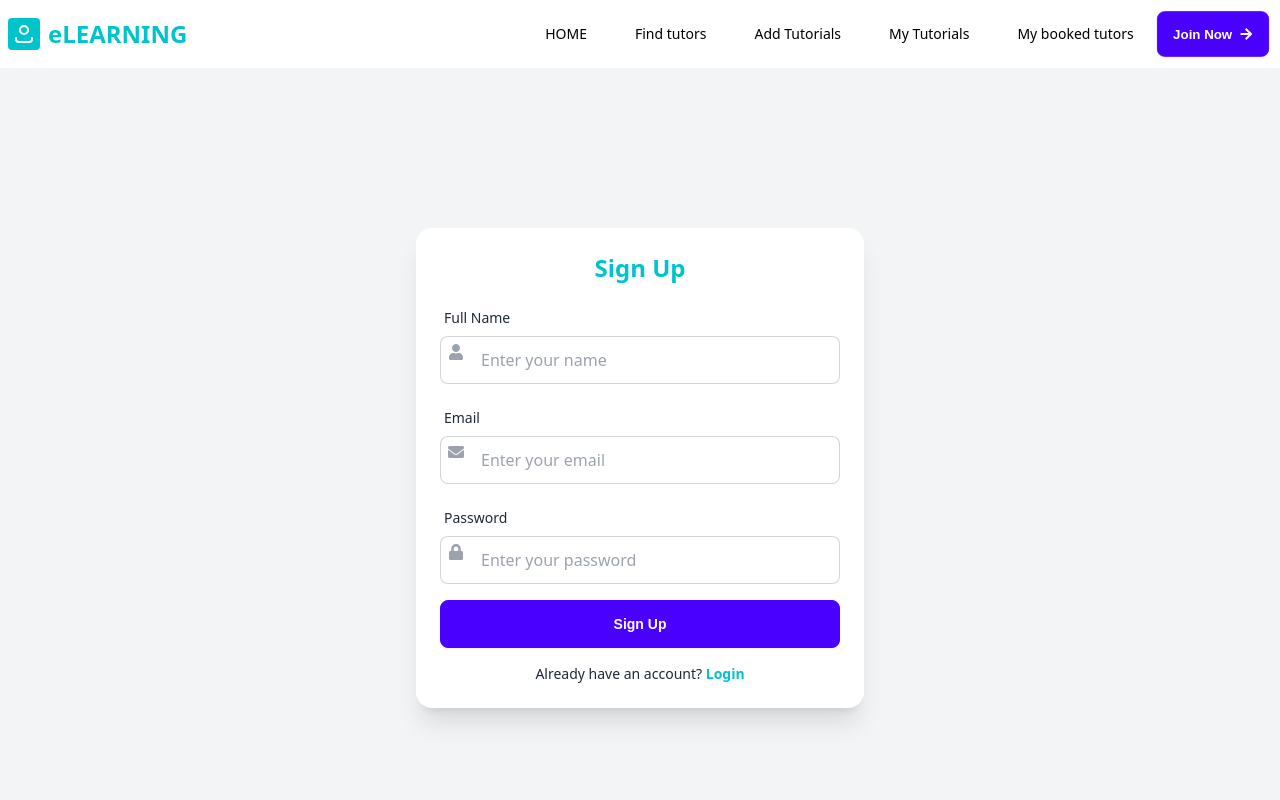
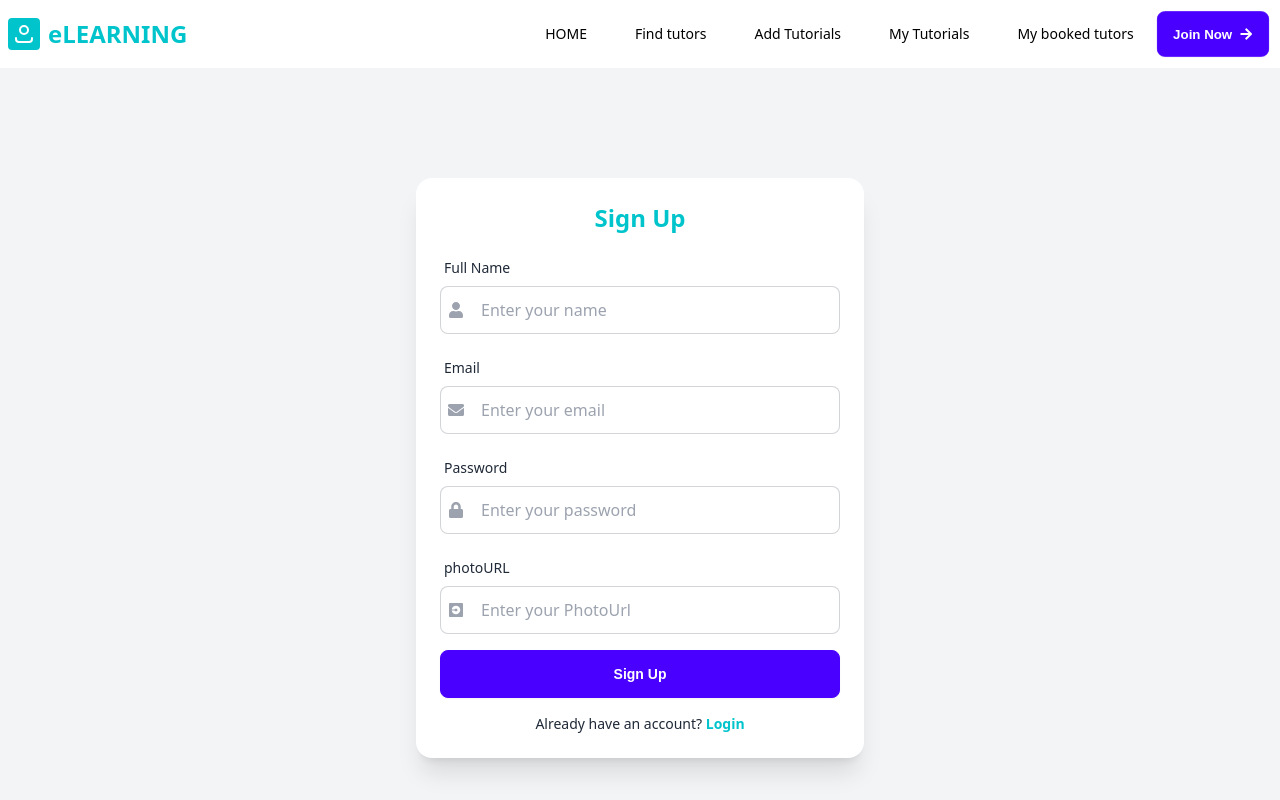
Before and after one commit to webdev-abu/E-Tutor-Booking, a React (Vite) app: page /registration in a window 1280 px wide. Shown: the top 800 px of the page. Built offline with nearby package versions, Linux system fonts and the light colour scheme; no server answers.

Commit message:
Registration ,Login, And Logout User Comaplate

```diff
--- a/src/components/Navbar.jsx
+++ b/src/components/Navbar.jsx
@@ -1,8 +1,10 @@
 import { Link, NavLink } from "react-router-dom";
 import { FaBars, FaTimes, FaArrowRight } from "react-icons/fa";
-import { useState } from "react";
+import { useContext, useState } from "react";
+import { AuthContext } from "../providers/AuthProvider";
 
 const Navbar = () => {
+  const { user, logOut } = useContext(AuthContext);
   const [isMenuOpen, setIsMenuOpen] = useState(false);
 
   const links = (
@@ -125,12 +127,46 @@ const Navbar = () => {
 
       {/* Join Now Button */}
       <div className="hidden lg:flex">
+        {user ? (
+          <>
+            <div className="dropdown dropdown-end">
+              <div
+                tabIndex={0}
+                role="button"
+                className="btn btn-ghost btn-circle avatar"
+              >
+                <div className="w-10 rounded-full">
+                  <img
+                    alt="Tailwind CSS Navbar component"
+                    src="https://img.daisyui.com/images/stock/photo-1534528741775-53994a69daeb.webp"
+                  />
+                </div>
+              </div>
+              <ul
+                tabIndex={0}
+                className="menu menu-sm dropdown-content bg-base-100 rounded-box z-[1] mt-3 w-52 p-2 shadow"
+              >
+                <li>
+                  <Link className="justify-between my-1 py-2">
+                    {user?.displayName}
+                  </Link>
+                </li>
+                <li>
+                  <Link className="justify-between my-1 py-2" onClick={logOut}>
+                    Logout
+                  </Link>
+                </li>
+              </ul>
+            </div>
+          </>
+        ) : (
           <Link to="/login">
             <button className="btn btn-primary text-white gap-2">
               Join Now
               <FaArrowRight />
             </button>
           </Link>
+        )}
       </div>
     </nav>
   );
--- a/src/pages/Authentication/Login.jsx
+++ b/src/pages/Authentication/Login.jsx
@@ -1,8 +1,47 @@
-import { NavLink } from "react-router-dom";
+import { NavLink, useLocation, useNavigate } from "react-router-dom";
 import { FaEnvelope, FaLock } from "react-icons/fa";
 import { AiOutlineGooglePlus } from "react-icons/ai";
+import { useContext } from "react";
+import { AuthContext } from "../../providers/AuthProvider";
+import toast from "react-hot-toast";
 
 const Login = () => {
+  const navigate = useNavigate();
+  const location = useLocation();
+  const from = location?.state || "/";
+  console.log(from);
+  const { signIn, signInWithGoogle } = useContext(AuthContext);
+
+  // Email Password Signin
+  const handleSignIn = async (e) => {
+    e.preventDefault();
+    const form = e.target;
+    const email = form.email.value;
+    const pass = form.password.value;
+    console.log({ email, pass });
+    try {
+      //User Login
+      await signIn(email, pass);
+      toast.success("Signin Successful");
+      navigate(from, { replace: true });
+    } catch (err) {
+      console.log(err);
+      toast.error(err?.message);
+    }
+  };
+
+  // Google Signin
+  const handleGoogleSignIn = async () => {
+    try {
+      await signInWithGoogle();
+
+      toast.success("Signin Successful");
+      navigate(from, { replace: true });
+    } catch (err) {
+      console.log(err);
+      toast.error(err?.message);
+    }
+  };
   return (
     <div className="flex items-center justify-center min-h-screen bg-gray-100">
       <div className="card w-full max-w-md bg-base-100 shadow-xl p-6">
@@ -10,7 +49,7 @@ const Login = () => {
           Login
         </h2>
 
-        <form>
+        <form onSubmit={handleSignIn}>
           {/* Email Field */}
           <div className="form-control mb-4">
             <label className="label">
@@ -22,6 +61,7 @@ const Login = () => {
               </span>
               <input
                 type="email"
+                name="email"
                 placeholder="Enter your email"
                 className="input input-bordered pl-10 w-full"
               />
@@ -39,6 +79,7 @@ const Login = () => {
               </span>
               <input
                 type="password"
+                name="password"
                 placeholder="Enter your password"
                 className="input input-bordered pl-10 w-full"
               />
@@ -60,8 +101,11 @@ const Login = () => {
         </p>
 
         <div className="divider">OR</div>
-        <div className="my-5">
-          <button className="btn btn-primary w-full">
+        <div className="my-2">
+          <button
+            onClick={handleGoogleSignIn}
+            className="btn btn-primary w-full"
+          >
             <AiOutlineGooglePlus className="text-xl" />
             Google
           </button>
--- a/src/pages/Authentication/Register.jsx
+++ b/src/pages/Authentication/Register.jsx
@@ -1,25 +1,55 @@
-import { NavLink } from "react-router-dom";
-import { FaUser, FaEnvelope, FaLock } from "react-icons/fa";
+import { NavLink, useNavigate } from "react-router-dom";
+import { FaUser, FaEnvelope, FaLock, FaUber } from "react-icons/fa";
+import { useContext } from "react";
+import { AuthContext } from "../../providers/AuthProvider";
+import toast from "react-hot-toast";
 
 const Register = () => {
+  const navigate = useNavigate();
+  const { signInWithGoogle, createUser, updateUserProfile, setUser } =
+    useContext(AuthContext);
+
+  const handleSignUp = async (e) => {
+    e.preventDefault();
+    const form = e.target;
+    const email = form.email.value;
+    const name = form.name.value;
+    const photo = form.photo.value;
+    const pass = form.password.value;
+    console.log({ email, pass, name, photo });
+    try {
+      //2. User Registration
+      const result = await createUser(email, pass);
+      console.log(result);
+      await updateUserProfile(name, photo);
+      setUser({ ...result.user, photoURL: photo, displayName: name });
+      toast.success("Signup Successful");
+      navigate("/");
+    } catch (err) {
+      console.log(err);
+      toast.error(err?.message);
+    }
+  };
+
   return (
     <div className="flex items-center justify-center min-h-screen bg-gray-100">
       <div className="card w-full max-w-md bg-base-100 shadow-xl p-6">
         <h2 className="text-2xl font-bold text-center text-primary mb-4">
           Sign Up
         </h2>
-        <form>
+        <form onSubmit={handleSignUp}>
           {/* Name Field */}
           <div className="form-control mb-4">
             <label className="label">
               <span className="label-text">Full Name</span>
             </label>
             <div className="relative">
-              <span className="absolute top-2 left-2 text-gray-400">
+              <span className="absolute top-[50%] translate-y-[-50%] left-2 text-gray-400">
                 <FaUser />
               </span>
               <input
                 type="text"
+                name="name"
                 placeholder="Enter your name"
                 className="input input-bordered pl-10 w-full"
               />
@@ -32,11 +62,12 @@ const Register = () => {
               <span className="label-text">Email</span>
             </label>
             <div className="relative">
-              <span className="absolute top-2 left-2 text-gray-400">
+              <span className="absolute top-[50%] translate-y-[-50%] left-2 text-gray-400">
                 <FaEnvelope />
               </span>
               <input
                 type="email"
+                name="email"
                 placeholder="Enter your email"
                 className="input input-bordered pl-10 w-full"
               />
@@ -49,12 +80,31 @@ const Register = () => {
               <span className="label-text">Password</span>
             </label>
             <div className="relative">
-              <span className="absolute top-2 left-2 text-gray-400">
+              <span className="absolute top-[50%] translate-y-[-50%] left-2 text-gray-400">
                 <FaLock />
               </span>
               <input
                 type="password"
+                name="password"
                 placeholder="Enter your password"
+                className="input input-bordered pl-10 w-full"
+              />
+            </div>
+          </div>
+
+          {/* Photo Field */}
+          <div className="form-control mb-4">
+            <label className="label">
+              <span className="label-text">photoURL</span>
+            </label>
+            <div className="relative">
+              <span className="absolute top-[50%] translate-y-[-50%] left-2 text-gray-400">
+                <FaUber />
+              </span>
+              <input
+                type="text"
+                name="photo"
+                placeholder="Enter your PhotoUrl"
                 className="input input-bordered pl-10 w-full"
               />
             </div>
```
Lines whose indentation alone changed are shown as unchanged.
